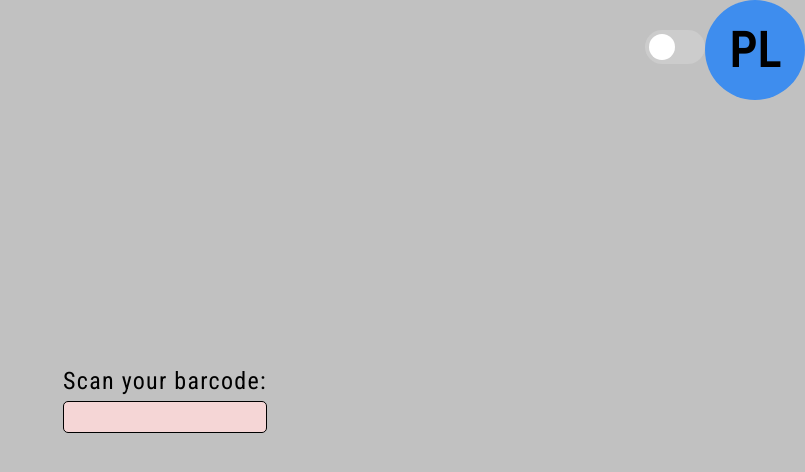
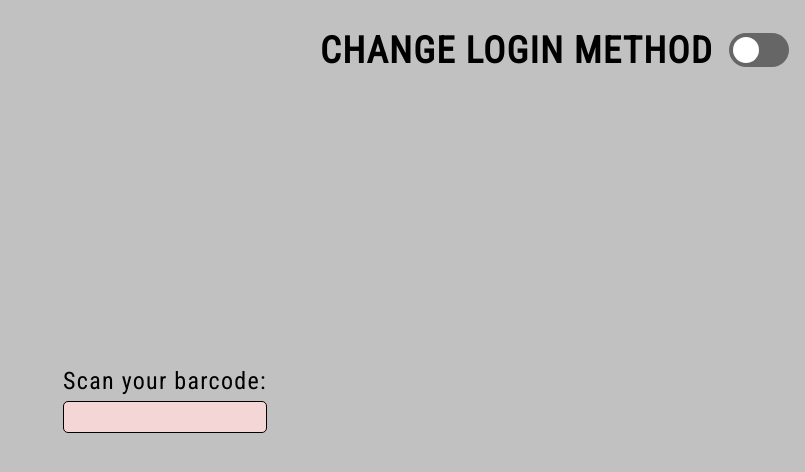
Before and after one commit to damszal/dagon-project, a website: page login/index.htm in a window 1280 px wide. Shown: the whole page, without its empty margins (475-1280 px from the left). Drawn offline with Linux system fonts and the light colour scheme.

Commit message:
login css changes

```diff
--- a/css/style.css
+++ b/css/style.css
@@ -27,6 +27,11 @@
     justify-content: center;
 }
 
+.login-swicher-label {
+    font-size: 2.3rem;
+    text-transform: uppercase;
+    margin-right: 1rem;
+}
 
 .login-btn{
     margin-top: 1rem;
--- a/css/switch.css
+++ b/css/switch.css
@@ -3,6 +3,8 @@
     display: inline-block;
     width: 60px;
     height: 34px;
+    margin-bottom: 0;
+    margin-right: 1rem;
   }
 
   /* Hide default HTML checkbox */
@@ -20,7 +22,7 @@
     left: 0;
     right: 0;
     bottom: 0;
-    background-color: #ccc;
+    background-color: #666;
     -webkit-transition: .4s;
     transition: .4s;
   }
--- a/login/index.htm
+++ b/login/index.htm
@@ -14,14 +14,15 @@
     <body>
         <div class="options__container">
         <div class="login-swicher">
+            <span class="login-swicher-label">change login method</span>
             <label class="switch">
                 <input type="checkbox" class="checkbox-switch">
                 <span class="slider round"></span>
             </label>
         </div>
-        <div class="lang-swicher">
+        <!-- <div class="lang-swicher">
             <span>PL</span>
-        </div>
+        </div> -->
     </div>
     <div class="login__container">
         <form action="" class="barcode-form">
--- a/package.json
+++ b/package.json
@@ -3,6 +3,7 @@
     "browserify": "^17.0.0",
     "crypto-js": "^4.1.1",
     "firebase": "^9.16.0",
+    "firebaseui": "^6.0.2",
     "json-server": "^0.17.1",
     "uniqid": "^5.4.0"
   },
```
Also changed, not shown: 1 other file.
